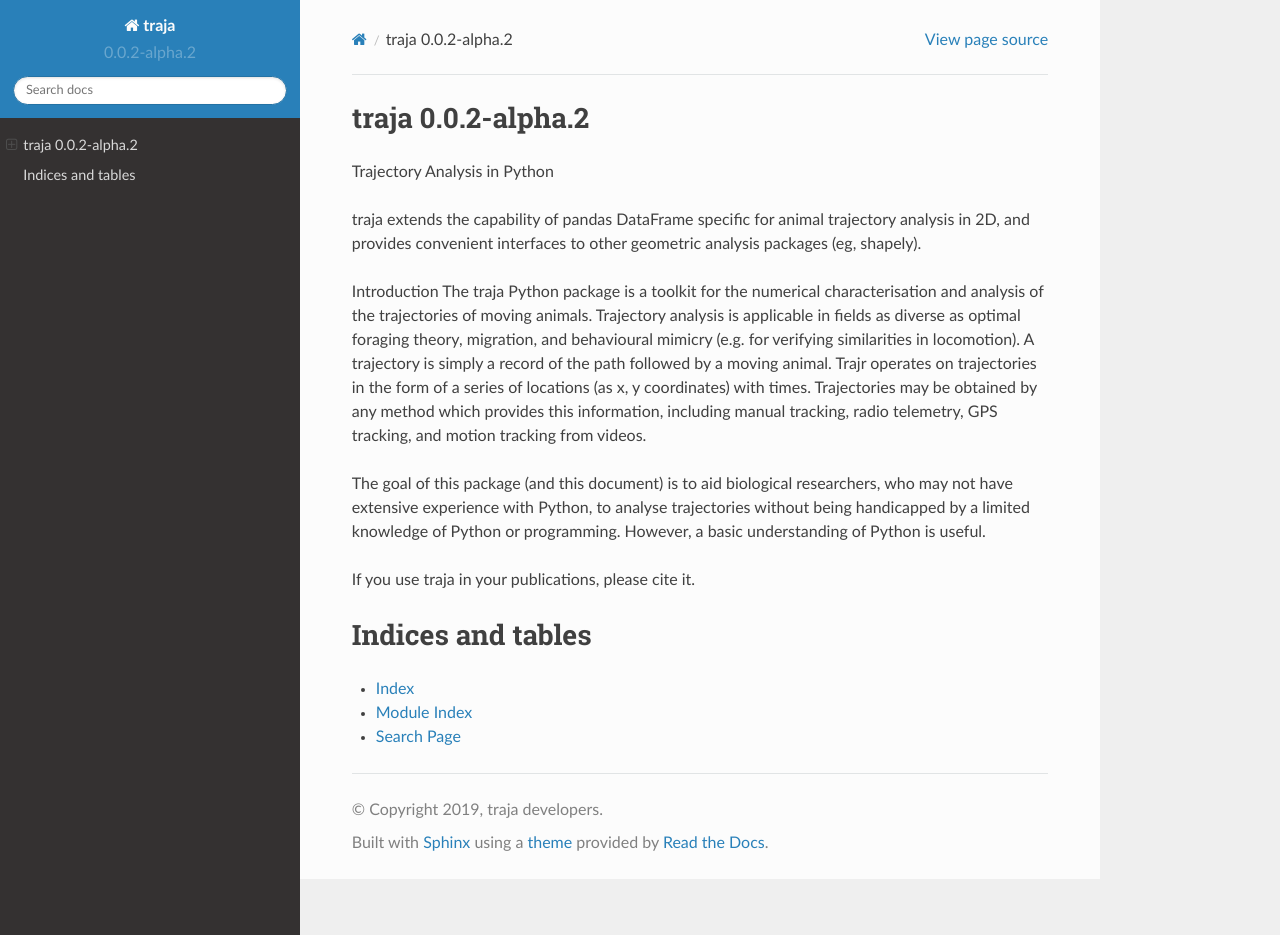
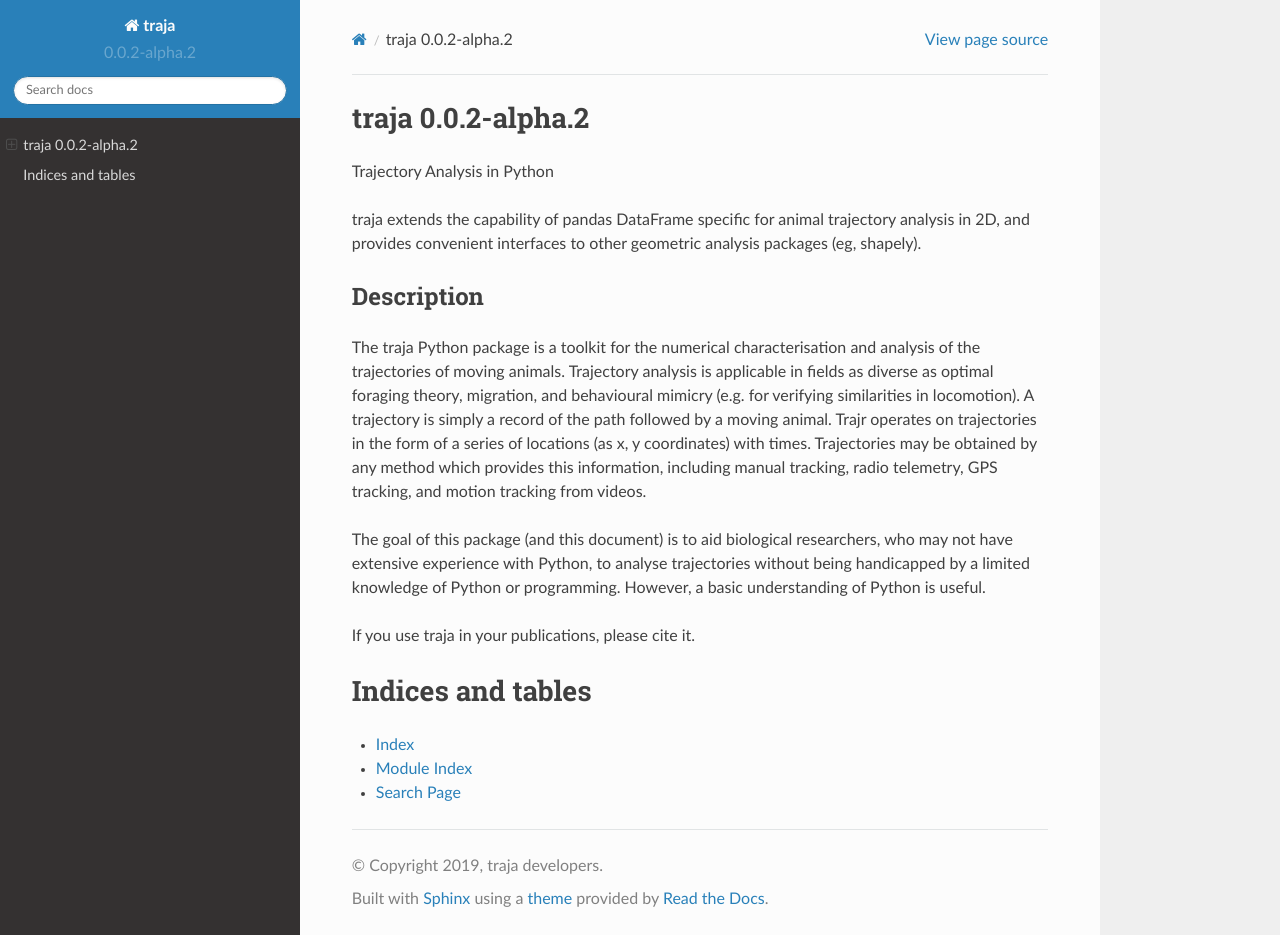
Before and after one commit to traja-team/traja, a Sphinx documentation site: the page built from docs/source/index.rst, in a window 1280 px wide and 935 px high. Built offline with Sphinx 7.4.7 and the Read the Docs theme 2.0.0, drawn with Linux system fonts in a browser that asks for light colours; pages that are not in the unit, such as notebooks, are missing from menus.

```diff
--- a/docs/source/conf.py
+++ b/docs/source/conf.py
@@ -25,7 +25,7 @@ author = 'Justin Shenk'
 
 # The short X.Y version
 import traja
-version = release = traja.version.__version__
+version = release = traja.__version__
 
 # The full version, including alpha/beta/rc tags
 release = '0.0.2-alpha.1'
@@ -55,17 +55,17 @@ import traja
 autosummary_generate = True
 
 # Sphinx gallery configuration
-sphinx_gallery_conf = {
-    'examples_dirs': ['../../examples'],
-    'filename_pattern': '^((?!sgskip).)*$',
-    'gallery_dirs': ['gallery'],
-    'doc_module': ('traja',),
-    'reference_url': {'matplotlib': 'http://matplotlib.org',
-                      'numpy': 'http://docs.scipy.org/doc/numpy',
-                      'scipy': 'http://docs.scipy.org/doc/scipy/reference',
-                      'geopandas': 'https://geopandas.readthedocs.io/en/latest/'},
-    'backreferences_dir': 'reference'
-}
+# sphinx_gallery_conf = {
+# #    'examples_dirs': ['../../examples'],
+    # 'filename_pattern': '^((?!sgskip).)*$',
+    # 'gallery_dirs': ['gallery'],
+    # 'doc_module': ('traja',),
+    # 'reference_url': {'matplotlib': 'http://matplotlib.org',
+                      # 'numpy': 'http://docs.scipy.org/doc/numpy',
+                      # 'scipy': 'http://docs.scipy.org/doc/scipy/reference',
+                      # 'geopandas': 'https://geopandas.readthedocs.io/en/latest/'},
+    # 'backreferences_dir': 'reference'
+# }
 
 # Napoleon settings
 napoleon_google_docstring = True
--- a/docs/source/index.rst
+++ b/docs/source/index.rst
@@ -4,13 +4,15 @@
    contain the root `toctree` directive.
 
 traja |version|
-=================================
+===============
 
 Trajectory Analysis in Python
 
 traja extends the capability of pandas DataFrame specific for animal trajectory analysis in 2D, and provides convenient interfaces to other geometric analysis packages (eg, shapely).
 
-Introduction
+Description
+-----------
+
 The traja Python package is a toolkit for the numerical characterisation and analysis of the trajectories of moving animals. Trajectory analysis is applicable in fields as diverse as optimal foraging theory, migration, and behavioural mimicry (e.g. for verifying similarities in locomotion). A trajectory is simply a record of the path followed by a moving animal. Trajr operates on trajectories in the form of a series of locations (as x, y coordinates) with times. Trajectories may be obtained by any method which provides this information, including manual tracking, radio telemetry, GPS tracking, and motion tracking from videos.
 
 The goal of this package (and this document) is to aid biological researchers, who may not have extensive experience with Python, to analyse trajectories without being handicapped by a limited knowledge of Python or programming. However, a basic understanding of Python is useful.
```
Also changed, not shown: docs/source/traja.rst (+0 -8 lines).
